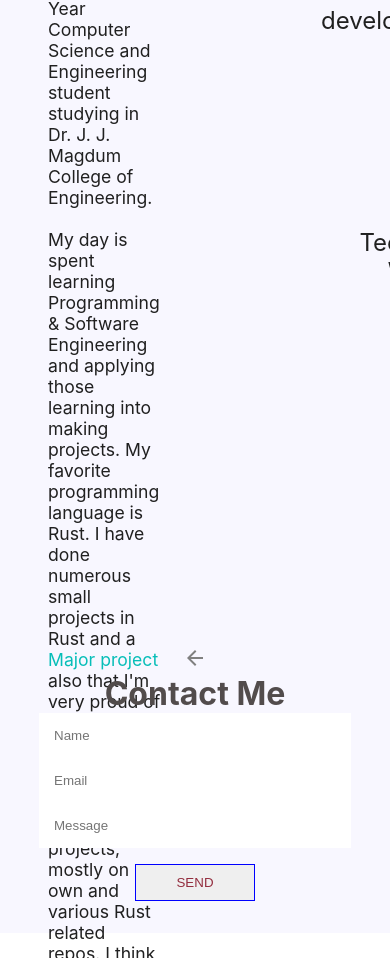
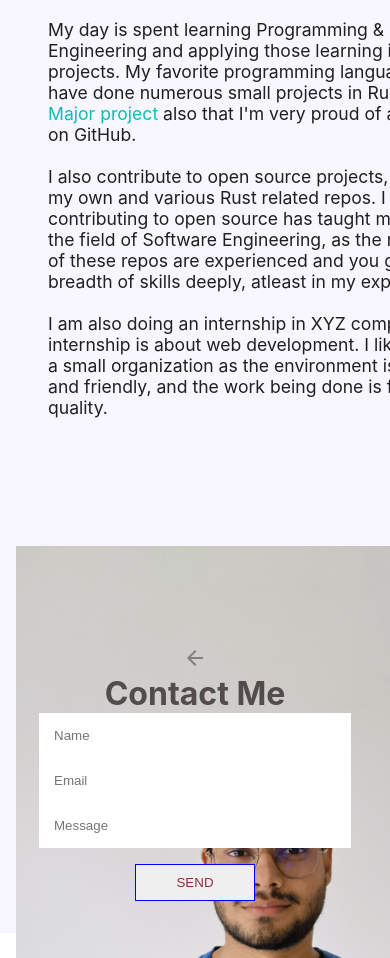
Before and after one commit to abdulshaikh55/portfolio-app, a React (Create React App) app: page / in a window 390 px wide. Shown: the part 1042-2000 px from the top of the page. Built offline with nearby package versions, Linux system fonts and the light colour scheme.

Commit message:
add image in about-me

```diff
--- a/src/Components/About.js
+++ b/src/Components/About.js
@@ -1,7 +1,8 @@
 import React from "react";
 import "./styles/About.scss";
+import portfolio_main from '../assets/portfolio_main.jpg'
 
-const Section = () => {
+export default function About() {
   return (
     <div className="sections">
       <div className="sections-container">
@@ -28,22 +29,13 @@ const Section = () => {
             breadth of skills deeply, atleast in my experience.
             <br />
             <br /> I am also doing an internship in XYZ company. That internship
-            is about web development.
+            is about web development. I like working in a small organization as the environment is intimate and friendly, and the work being done is fast and high quality.
           </p>
         </section>
-        <section className="skills">
-          <h2>My Skills</h2>
-          <p>Web development</p>
-          <p>Rust</p>
-          <p>C++</p>
-          <p>C</p>
-          <p>Python</p>
-          <p>Java</p>
-          <p>Techincal Writing</p>
+        <section className="image">
+          <img src={portfolio_main} alt="Abdulfaiz's pic by his brother" />
         </section>
       </div>
     </div>
   );
 };
-
-export default Section;
--- a/src/Components/Header.js
+++ b/src/Components/Header.js
@@ -3,13 +3,11 @@ import "./styles/Header.scss";
 import CloseIcon from "@mui/icons-material/Close";
 import MenuBookOutlinedIcon from "@mui/icons-material/MenuBookOutlined";
 import { Link } from "react-router-dom";
-import Main from "./Main";
-import About from "./About";
 
 const Header = () => {
   const [active, setActive] = useState(false);
   const [scrolled, setScrolled] = useState(false);
-  const [menuOpen, setMenuOpen] = useState(false); // New state for menu
+  const [menuOpen, setMenuOpen] = useState(false);  // New state for menu
 
   const showMenu = () => {
     setMenuOpen(!menuOpen);
@@ -48,14 +46,14 @@ const Header = () => {
           </div>
           <li>
             {" "}
-            <Link to={Main}>
+            <Link to='./Main'>
               {" "}
               <b>Home</b>{" "}
             </Link>{" "}
           </li>
           <li>
             {" "}
-            <Link to={About}>
+            <Link to="./About">
               {" "}
               <b>About</b>{" "}
             </Link>{" "}
--- a/src/Components/styles/About.scss
+++ b/src/Components/styles/About.scss
@@ -30,14 +30,65 @@
         font-size: $p-font;
     }
 
-    .skills {
-        margin: 5rem 3rem;
-        text-align: right;
-        font-size: $p-font;
+    .image {
+        margin-top: 5rem;
 
-        p {
-            font-size: 1.5rem;
-            padding-bottom: 0.5rem;
+        img {
+            width: 400px;
+
         }
     }
 }
+
+@media (max-width: 1050px) {
+    .sections-container {
+        gap: 2rem;
+
+        .about-me {
+            margin: 5rem 3rem;
+            margin-right: 2rem;
+            text-align: left;
+            font-size: $p-font;
+        }
+
+        .image {
+
+            img {
+                width: 400px;
+
+            }
+        }
+    }
+}
+
+@media (max-width: 768px) {
+    .sections-container {
+        grid-template-columns: repeat(1, 1fr);
+        gap: 3rem;
+
+        .image {
+            margin: 1rem;
+
+            img {
+
+                width: 500px;
+
+            }
+        }
+    }
+}
+
+@media (max-width: 1050px) {
+    .sections-container {
+        gap: 2rem;
+
+        .about-me {
+            margin: 5rem 3rem;
+            margin-right: 2rem;
+            text-align: left;
+            font-size: $p-font;
+        }
+
+
+    }
+}
```
Also changed, not shown: src/Components/Main.js (+6 -7 lines), src/Components/Projects.js (added, +8 -0 lines), src/assets/portfolio_main.jpg, 1 other file (tests, documents, lock files or other folders).
